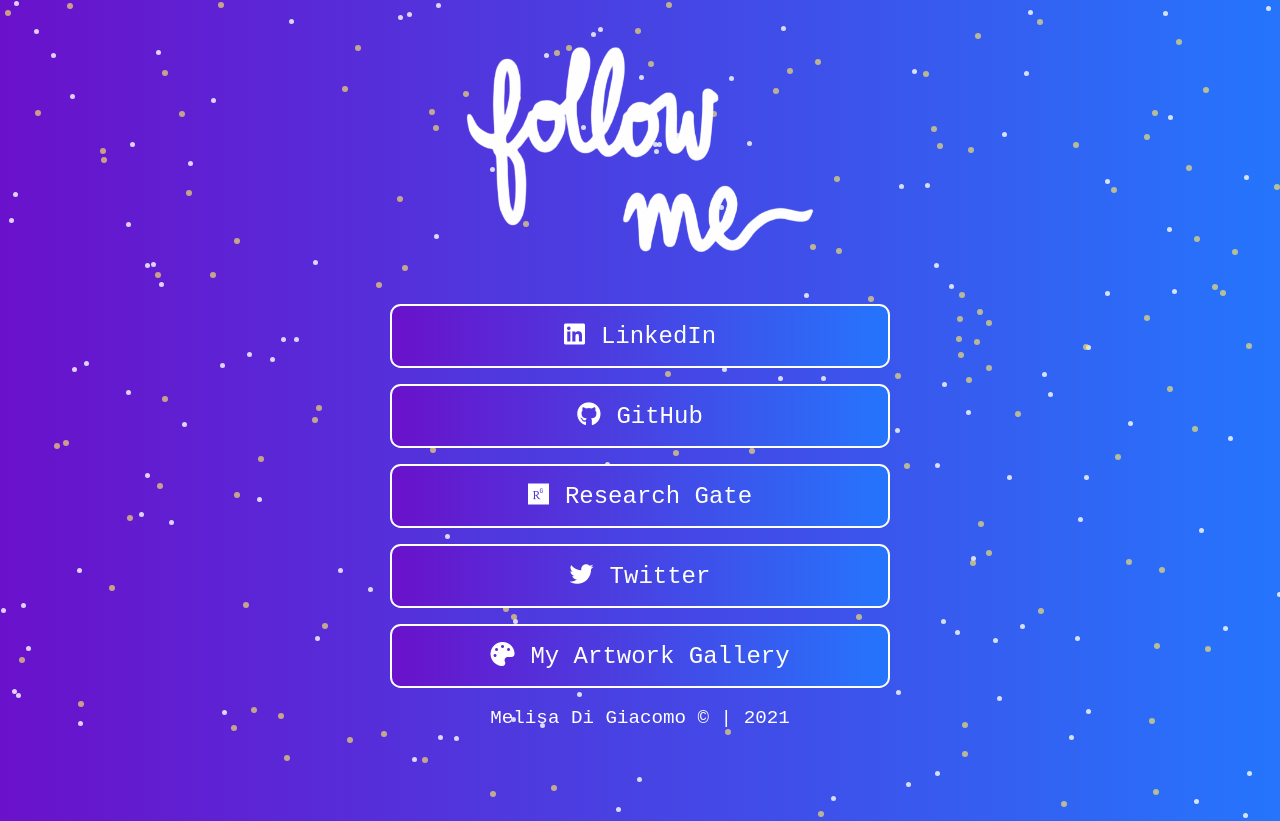
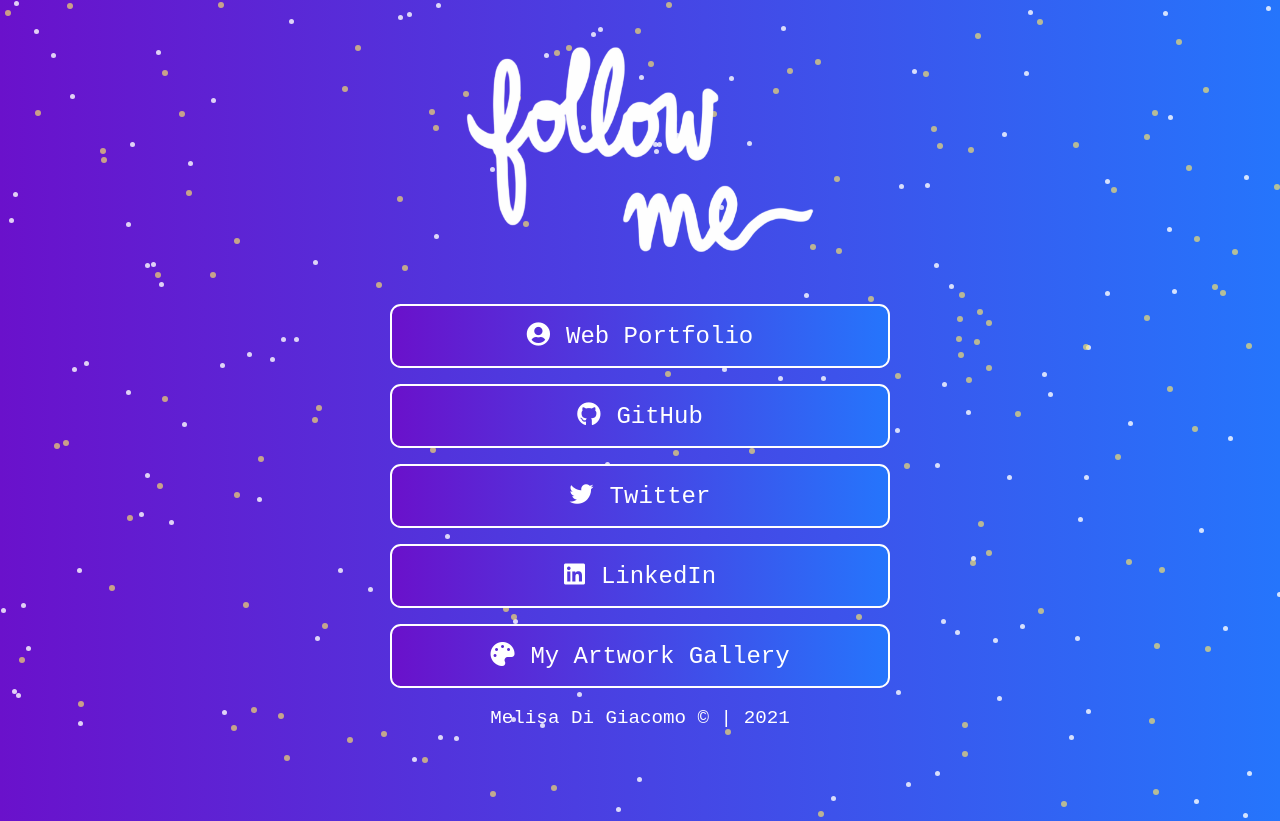
Before and after one commit to melisadigiacomo/melisa-links-page, a plain HTML site: page index.html in a window 1280 px wide. Shown: the top 821 px of the page. Drawn offline with nearby package versions, Linux system fonts and the light colour scheme.

Commit message:
add portfolio link

```diff
--- a/index.html
+++ b/index.html
@@ -19,10 +19,10 @@
     </section>
     <section class="links">
         <!--Links block-->
+        <a href="https://melisadigiacomo.codes/" target="_blank"><div class="animate__animated animate__backInUp"><i class="fas fa-user-circle"></i>Web Portfolio</div></a>
+        <a href="https://github.com/melisadigiacomo" target="_blank"><div class="animate__animated animate__backInUp"><i class="fab fa-github"></i>GitHub</div></a>
+        <a href="https://twitter.com/melisadigiacomo" target="_blank"><div class="animate__animated animate__backInUp"><i class="fab fa-twitter"></i>Twitter</div></a>
         <a href="https://www.linkedin.com/in/melisa-di-giacomo/" target="_blank"><div class="animate__animated animate__backInUp"><i class="fab fa-linkedin"></i>LinkedIn</div></a>
-        <a href="https://github.com/melisadigiacomo" target="_blank"><div class="animate__animated animate__backInUp"><i class="fab fa-github"></i>GitHub</div></a>
-        <a href="https://www.researchgate.net/profile/Melisa-Di-Giacomo" target="_blank"><div class="animate__animated animate__backInUp"><i class="fab fa-researchgate"></i>Research Gate</div></a>
-        <a href="https://twitter.com/melisadigiacomo" target="_blank"><div class="animate__animated animate__backInUp"><i class="fab fa-twitter"></i>Twitter</div></a>
         <a href="https://melisagallery.netlify.app/" target="_blank"><div class="animate__animated animate__backInUp"><i class="fa fa-palette"></i>My Artwork Gallery</div></a>
     </section>
 
```
